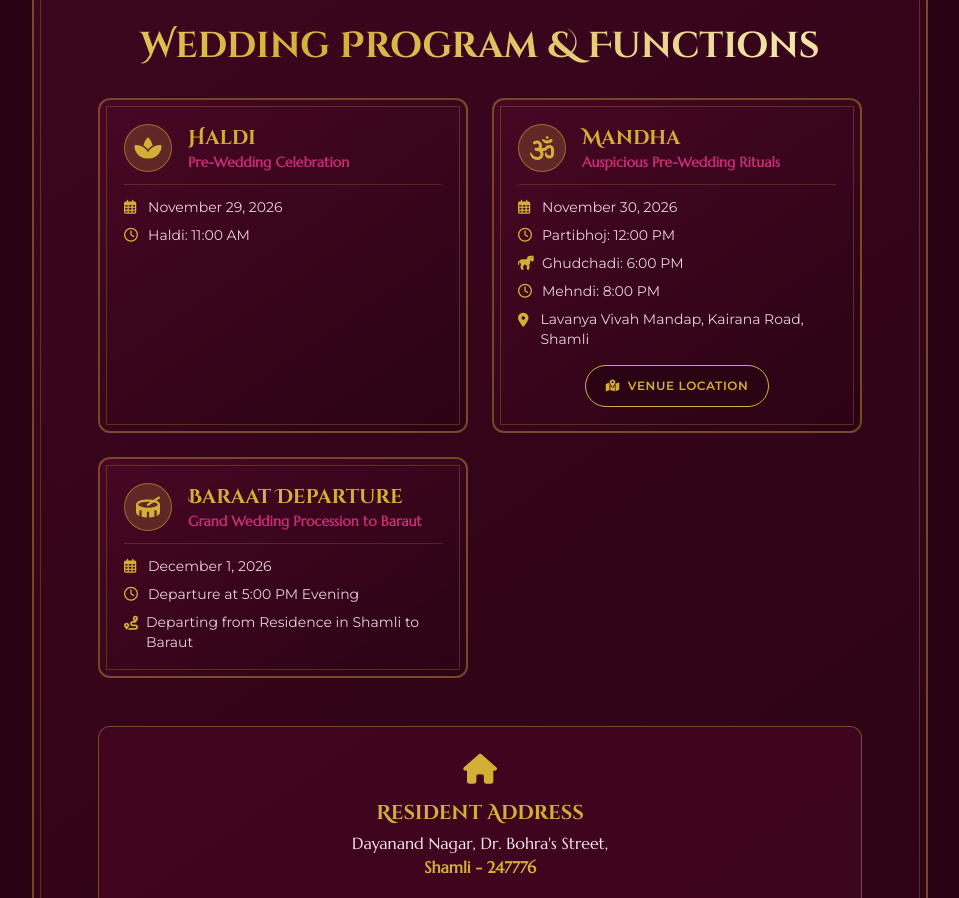
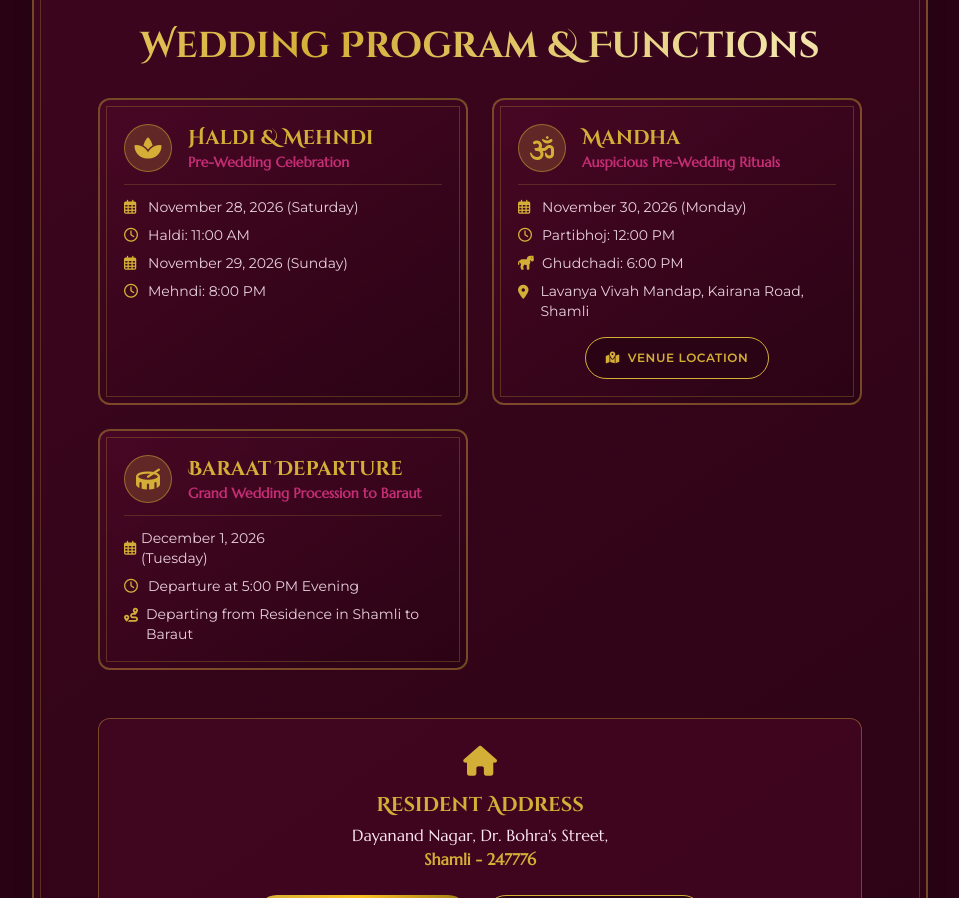
Before and after one commit to kamalup-dev/kashi, a plain HTML site: page index.html in a window 1280 px wide. Shown: the part 1200-2098 px from the top of the page, without its empty margins (160-1119 px from the left). Drawn offline with nearby package versions, Linux system fonts and the light colour scheme; no server answers.

Commit message:
fixed dates

```diff
--- a/index.html
+++ b/index.html
@@ -429,13 +429,15 @@
                   <i class="fas fa-spa" aria-hidden="true"></i>
                 </div>
                 <div>
-                  <h3 class="font-cinzel text-xl text-royal-gold font-bold">Haldi</h3>
+                  <h3 class="font-cinzel text-xl text-royal-gold font-bold">Haldi & Mehndi</h3>
                   <p class="font-marcellus text-royal-rose text-sm font-semibold">Pre-Wedding Celebration</p>
                 </div>
               </div>
               <div class="border-t border-royal-gold/20 pt-3 mt-2 space-y-2 text-sm text-pink-100/90">
-                <p class="flex items-center"><i class="far fa-calendar-alt w-6 text-royal-gold" aria-hidden="true"></i> November 29, 2026</p>
+                <p class="flex items-center"><i class="far fa-calendar-alt w-6 text-royal-gold" aria-hidden="true"></i> November 28, 2026 (Saturday)</p>
                 <p class="flex items-center"><i class="far fa-clock w-6 text-royal-gold" aria-hidden="true"></i> Haldi: 11:00 AM</p>
+                  <p class="flex items-center"><i class="far fa-calendar-alt w-6 text-royal-gold" aria-hidden="true"></i> November 29, 2026 (Sunday)</p>
+                <p class="flex items-center"><i class="far fa-clock w-6 text-royal-gold"></i> Mehndi: 8:00 PM</p>
               </div>
             </div>
 
@@ -451,10 +453,10 @@
                 </div>
               </div>
               <div class="border-t border-royal-gold/20 pt-3 mt-2 space-y-2 text-sm text-pink-100/90">
-                <p class="flex items-center"><i class="far fa-calendar-alt w-6 text-royal-gold"></i> November 30, 2026</p>
+                <p class="flex items-center"><i class="far fa-calendar-alt w-6 text-royal-gold"></i> November 30, 2026 (Monday)</p>
                 <p class="flex items-center"><i class="far fa-clock w-6 text-royal-gold"></i> Partibhoj: 12:00 PM</p>
                 <p class="flex items-center"><i class="fas fa-horse w-6 text-royal-gold"></i> Ghudchadi: 6:00 PM</p>
-                <p class="flex items-center"><i class="far fa-clock w-6 text-royal-gold"></i> Mehndi: 8:00 PM</p>
+
                 <p class="flex items-start"><i class="fas fa-map-marker-alt w-6 text-royal-gold mt-1"></i> <span>Lavanya Vivah Mandap, Kairana Road, Shamli</span></p>
               </div>
               <a href="https://maps.app.goo.gl/eFWjTk9BethZzyKz7" target="_blank" rel="noopener"
@@ -493,7 +495,7 @@
                 </div>
               </div>
               <div class="border-t border-royal-gold/20 pt-3 mt-2 grid sm:grid-cols-2 gap-2 text-sm text-pink-100/90">
-                <p class="flex items-center"><i class="far fa-calendar-alt w-6 text-royal-gold"></i> December 1, 2026</p><br/>
+                <p class="flex items-center"><i class="far fa-calendar-alt w-6 text-royal-gold"></i> December 1, 2026 (Tuesday)</p><br/>
                 <p class="flex items-center sm:col-span-2"><i class="far fa-clock w-6 text-royal-gold"></i> Departure at 5:00 PM Evening</p>
                 <p class="flex items-start sm:col-span-2"><i class="fas fa-route w-6 text-royal-gold mt-1"></i> <span>Departing from Residence in Shamli to Baraut</span></p>
               </div>
```
